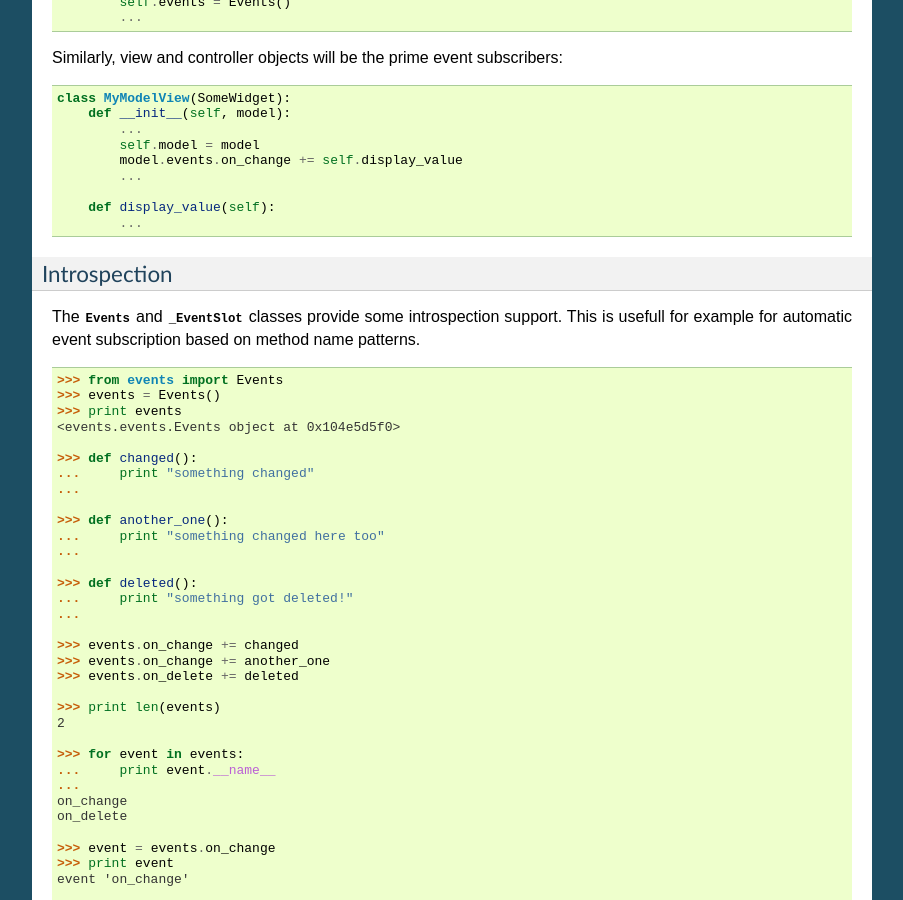
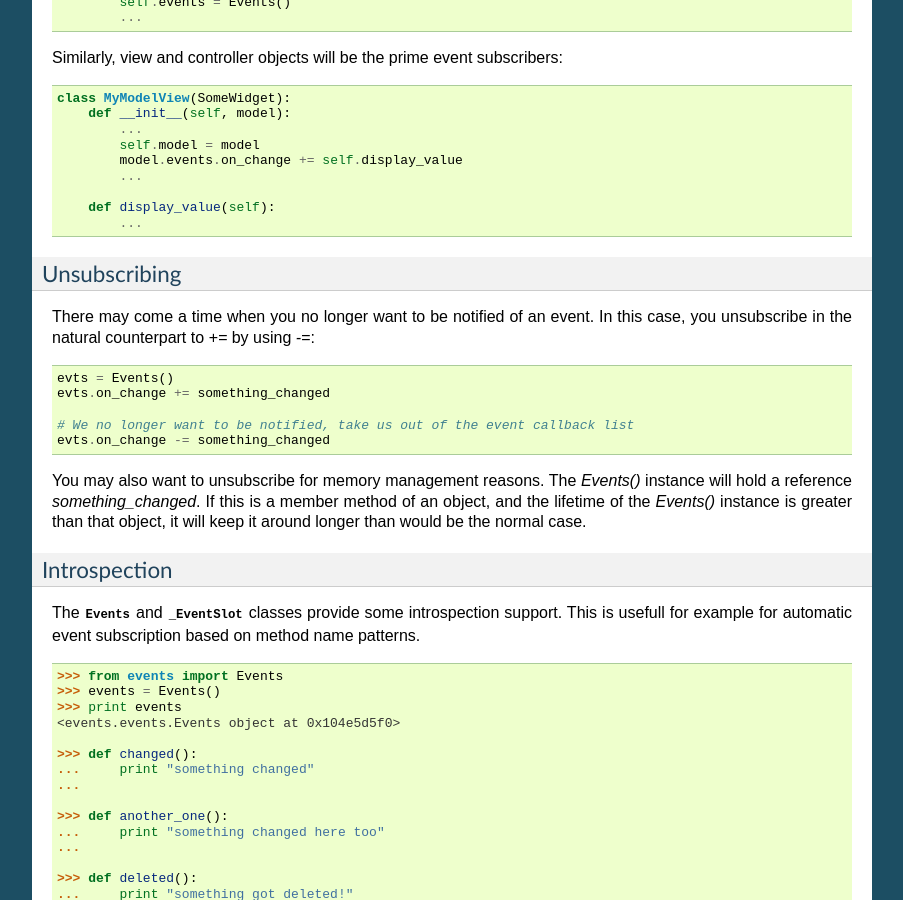
Before and after one commit to pyeve/events, a Sphinx documentation site: the page built from docs/index.rst, in a window 1280 px wide and 900 px high, scrolled down 756 px. Shown: the whole window, without its empty margins (198-1101 px from the left). Built offline with Sphinx 7.4.7, drawn with Linux system fonts in a browser that asks for light colours.

Commit message:
Adds section for documentation and github readme about unsubscribing.

```diff
--- a/docs/index.rst
+++ b/docs/index.rst
@@ -52,6 +52,27 @@ Similarly, view and controller objects will be the prime event subscribers: ::
 
         def display_value(self):
             ...
+
+
+Unsubscribing
+-------------
+
+There may come a time when you no longer want to be notified of an event. In this case,
+you unsubscribe in the natural counterpart to `+=` by using `-=`::
+
+
+    evts = Events()
+    evts.on_change += something_changed
+
+    # We no longer want to be notified, take us out of the event callback list
+    evts.on_change -= something_changed
+
+
+You may also want to unsubscribe for memory management reasons. The `Events()` instance
+will hold a reference `something_changed`. If this is a member method of an object,
+and the lifetime of the `Events()` instance is greater than that object, it will keep
+it around longer than would be the normal case.
+
 
 Introspection
 -------------
```
